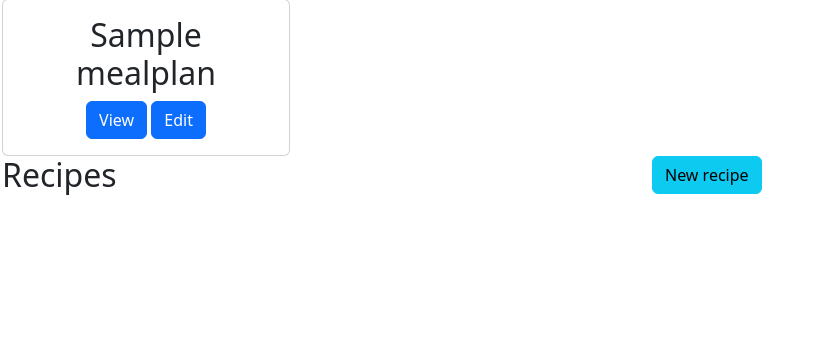
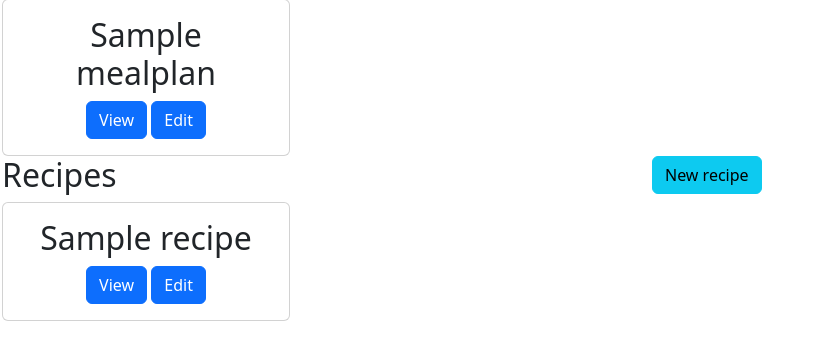
Before and after one commit to jamesrnorman25/meal-planner, a Django app: page /Dashboard in a window 1280 px wide. Shown: the part 153-513 px from the top of the page, without its empty margins (0-823 px from the left). Run offline with Django 4.2, Linux system fonts and the light colour scheme; a user stored in the database is signed in; tables that the repository leaves empty hold one stand-in row (values such as "Sample post"); some libraries are stand-ins or nearby versions.

Commit message:
Added recipe list to dashboard.

```diff
--- a/core/templates/dashboard.html
+++ b/core/templates/dashboard.html
@@ -33,6 +33,15 @@
                 </div>
                 <div class="col-lg-6"><a class="btn btn-info" id="id_link_new_recipe" href="/recipes/new">New recipe</a></div>
             </div>
+            {% for recipe in recipes %}
+            <div class="card" style="width: 18rem">
+                <div class="card-body text-center">
+                    <h2 class="card-title" id="id_recipe_header" name="header-{{ recipe.name | slugify }}">{{ recipe.name }}</h2>
+                    <a class="btn btn-primary" href="/recipes/{{recipe.slug}}">View</a>
+                    <a class="btn btn-primary" href="/recipes/{{recipe.slug}}/edit" name="link-edit-{{recipe.name|slugify}}">Edit</a>
+                </div>
+            </div>
+            {% endfor %}
 
         </main>
 {% endblock content %}
--- a/core/views.py
+++ b/core/views.py
@@ -4,6 +4,7 @@ from django.contrib.auth.forms import UserCreationForm, AuthenticationForm
 from django.contrib.auth import authenticate, login, logout
 from django.contrib.auth.models import User
 from mealplan.models import Mealplan
+from recipe.models import Recipe
 
 import logging
 
@@ -27,10 +28,11 @@ def homepage(request):
 def dashboard(request):
     if request.user.is_authenticated:
         mealplans = Mealplan.objects.filter(user=request.user)
+        recipes = Recipe.objects.filter(user=request.user)
         logger.debug(Mealplan.objects.all())
         logger.debug([mealplan for mealplan in mealplans])
         # mealplan_ids = {mealplan.name: "_".join(mealplan.name.split(" ")) for mealplan in mealplans}
-        return render(request, "dashboard.html", context={"mealplans": mealplans})
+        return render(request, "dashboard.html", context={"mealplans": mealplans, "recipes": recipes})
     else:
         return redirect("/Login")
 
```
